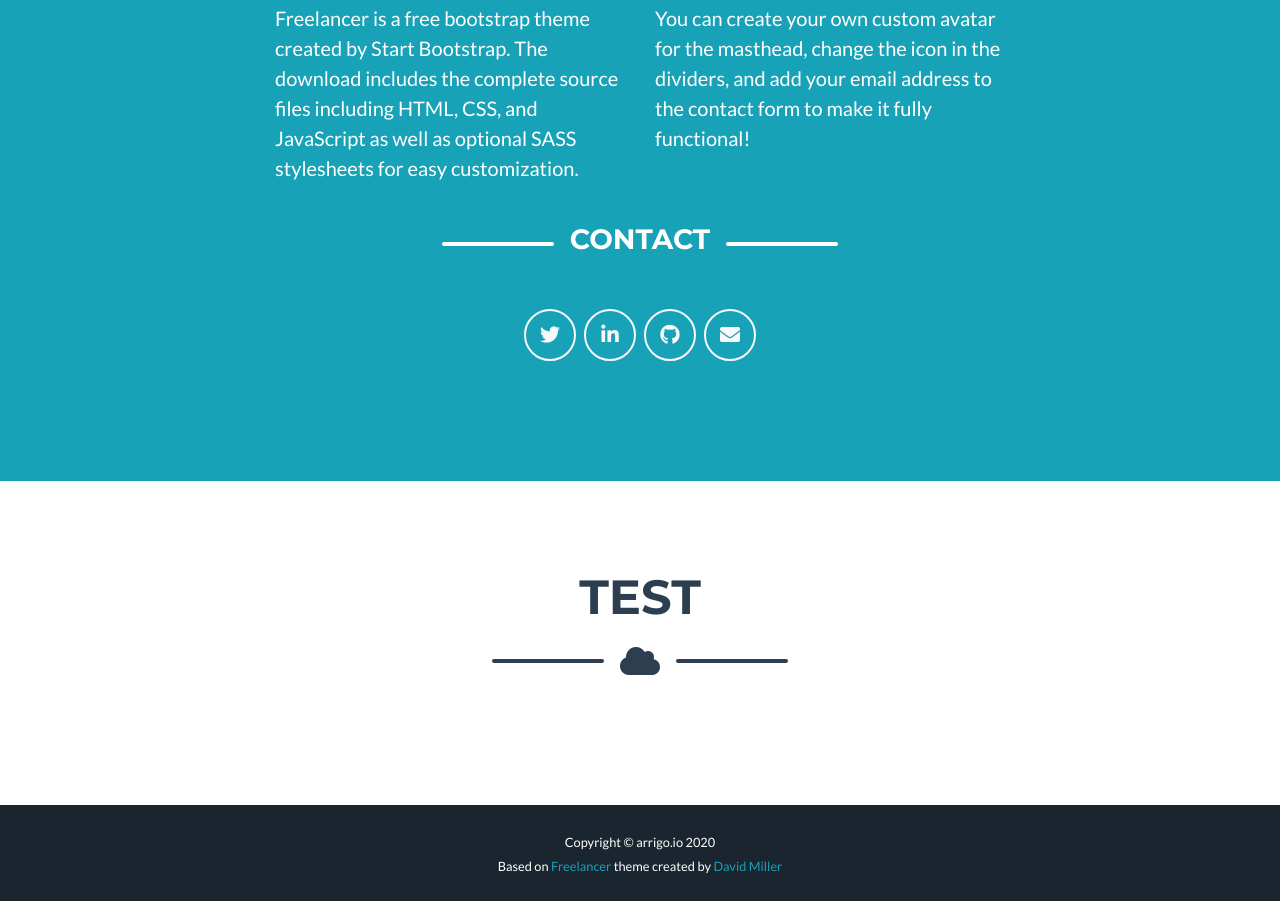
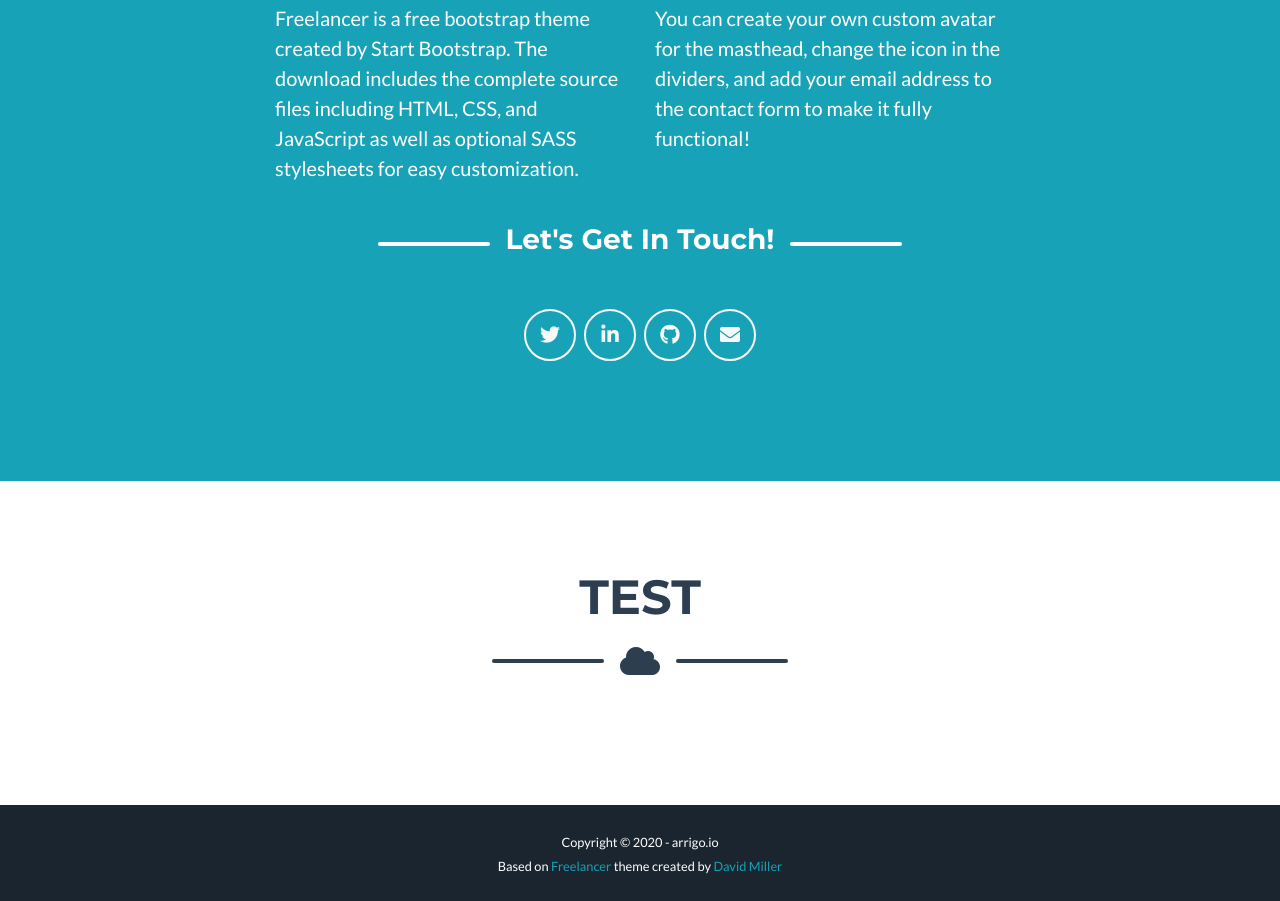
Before and after one commit to m0rph84/Portfolio, a website with bundled scripts: page index.html in a window 1280 px wide. Shown: the part 1402-2303 px from the top of the page. Built offline with nearby package versions, Linux system fonts and the light colour scheme; files whose address does not match are found by name.

Commit message:
Other dep fix and minor homepage changes

```diff
--- a/index.html
+++ b/index.html
@@ -255,7 +255,7 @@
       <div class="divider-custom divider-light">
         <div class="divider-custom-line"></div>
         <div class="divider-custom-icon">
-          <h3>CONTACT</h3>
+          <h3 class="text-center text-white">Let's Get In Touch!</h3>
         </div>
         <div class="divider-custom-line"></div>
       </div>
@@ -302,7 +302,7 @@
   <!-- Copyright Section -->
   <section class="copyright py-4 text-center text-white">
     <div class="container">
-      <small>Copyright &copy; arrigo.io 2020</small>
+      <small>Copyright &copy; 2020 - arrigo.io</small>
     </div>
     <div class="container">
       <small>Based on <a href="https://github.com/BlackrockDigital/startbootstrap-freelancer">Freelancer</a> theme
```
Also changed, not shown: 1 other file.
